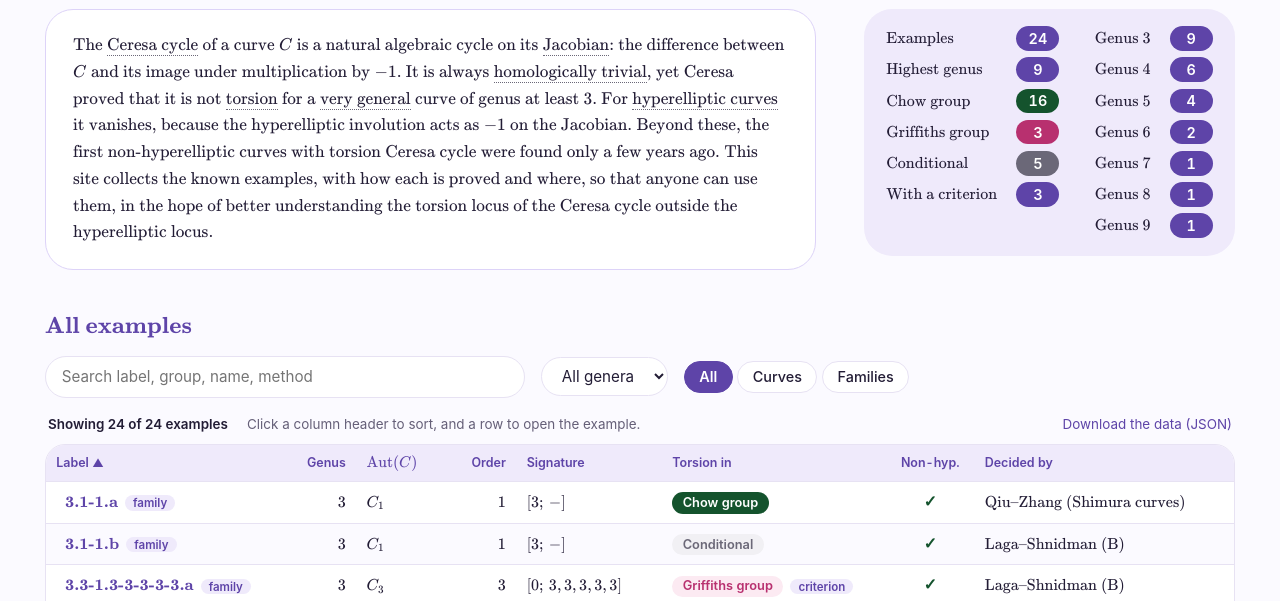
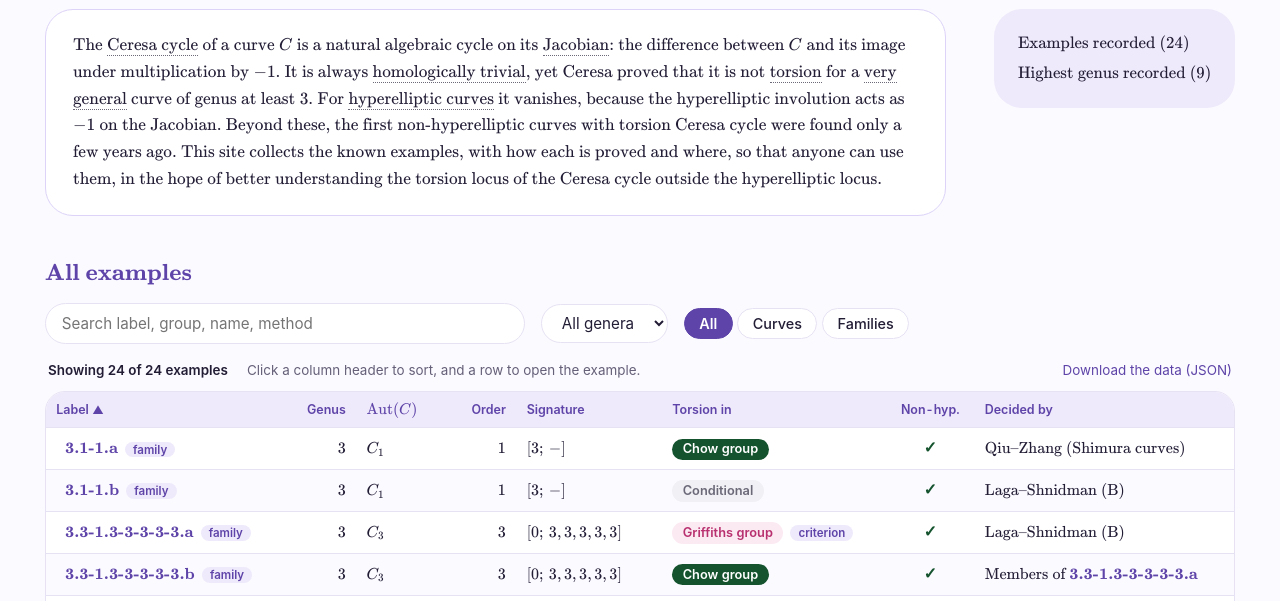
Before and after one commit to VanishingCeresa/database, a plain HTML site: page index.html in a window 1280 px wide. Shown: the part 186-787 px from the top of the page. Drawn offline with Linux system fonts and the light colour scheme.

Commit message:
Add files via upload

```diff
--- a/assets/catalogue.js
+++ b/assets/catalogue.js
@@ -1,6 +1,6 @@
 // Builds the records (home page) and the catalogue list from data/examples.js.
 //
-//   <div id="records"></div>     number of examples, highest genus, counts by kind
+//   <div id="records"></div>     number of examples and highest genus
 //   <div id="catalogue"></div>   search, filters and the list
 //
 // A page shows a subset when its <body> has data-status="chow|griffiths|conditional"
@@ -15,25 +15,12 @@ const genusOf = r => Number(r.genus);
 const DASH = '<span class="muted" title="not recorded">–</span>';
 
 function renderRecords(el, all) {
-  const n = v => all.filter(r => r.status === v).length;
   const top = Math.max(...all.map(genusOf).filter(g => !isNaN(g)));
   const holder = all.find(r => genusOf(r) === top);
-  const byGenus = [...new Set(all.map(genusOf))].filter(g => !isNaN(g)).sort((a, b) => a - b);
-  // One line per record: [label, number, colour class, link]
-  const line = ([label, num, cls, href]) => {
-    const inner = `<span class="rl">${label}</span><span class="rn ${cls}">${num}</span>`;
-    return `<li>${href ? `<a href="${href}">${inner}</a>` : `<span>${inner}</span>`}</li>`;
-  };
-  const left = [
-    ["Examples", all.length, "", "index.html"],
-    ["Highest genus", top, "", `example.html?id=${encodeURIComponent(holder.id)}`],
-    ["Chow group", n("chow"), "chow", STATUS_PAGE.chow],
-    ["Griffiths group", n("griffiths"), "griffiths", STATUS_PAGE.griffiths],
-    ["Conditional", n("conditional"), "conditional", STATUS_PAGE.conditional],
-    ["With a criterion", all.filter(r => r.locus).length, "", "locus.html"],
-  ];
-  const right = byGenus.map(g => [`Genus ${g}`, all.filter(r => genusOf(r) === g).length, "", GENUS_PAGE[g] || ""]);
-  el.innerHTML = `<div class="recs"><ul>${left.map(line).join("")}</ul><ul>${right.map(line).join("")}</ul></div>`;
+  el.innerHTML = `<div class="recs">
+    <p>Examples recorded (${all.length})</p>
+    <p><a href="example.html?id=${encodeURIComponent(holder.id)}">Highest genus recorded (${top})</a></p>
+  </div>`;
 }
 
 // Signature written as in the LMFDB: [quotient genus; orders of the branch points].
--- a/assets/style.css
+++ b/assets/style.css
@@ -300,3 +300,9 @@ table.info td .katex-display { margin: .5em 0; text-align: left; }
 table.info td .katex-display > .katex { text-align: left; }
 ul.refs { padding-left: 1.2rem; }
 #tbl th .katex { font-size: 1.25em; }
+
+/* ---------- Home: the two records, as plain lines ---------- */
+.recs { display: block; padding: 1.1rem 1.5rem; }
+.recs p { margin: .25rem 0; font-size: 1.05rem; white-space: nowrap; }
+.recs a { color: var(--ink); }
+.recs a:hover { color: var(--lavender); }
```
